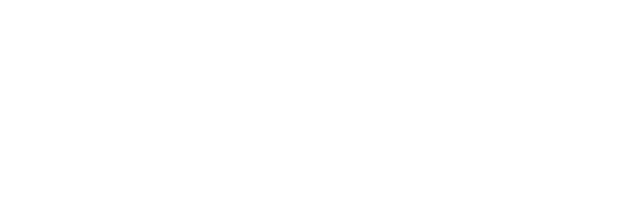
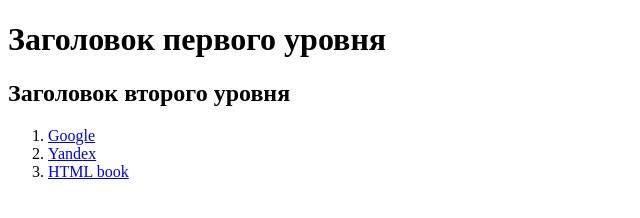
Before and after one commit to JuliaEvst/task-html, a website: page src/index.html in a window 1280 px wide. Shown: the whole page, without its empty margins (0-640 px from the left). Drawn offline with Linux system fonts and the light colour scheme.

Commit message:
Задание по HTML

```diff
--- a/src/index.html
+++ b/src/index.html
@@ -3,5 +3,13 @@
     <head>
         <title>HTML</title>
     </head>
-    <body></body>
+    <body>
+        <h1>Заголовок первого уровня</h1>
+        <h2>Заголовок второго уровня</h2>
+        <ol>
+            <li><a href="https://www.google.ru">Google</a></li>
+            <li><a href="https://ya.ru">Yandex</a></li>
+            <li><a href="http://htmlbook.ru/">HTML book</a></li>
+        </ol>
+    </body>
 </html>
```
